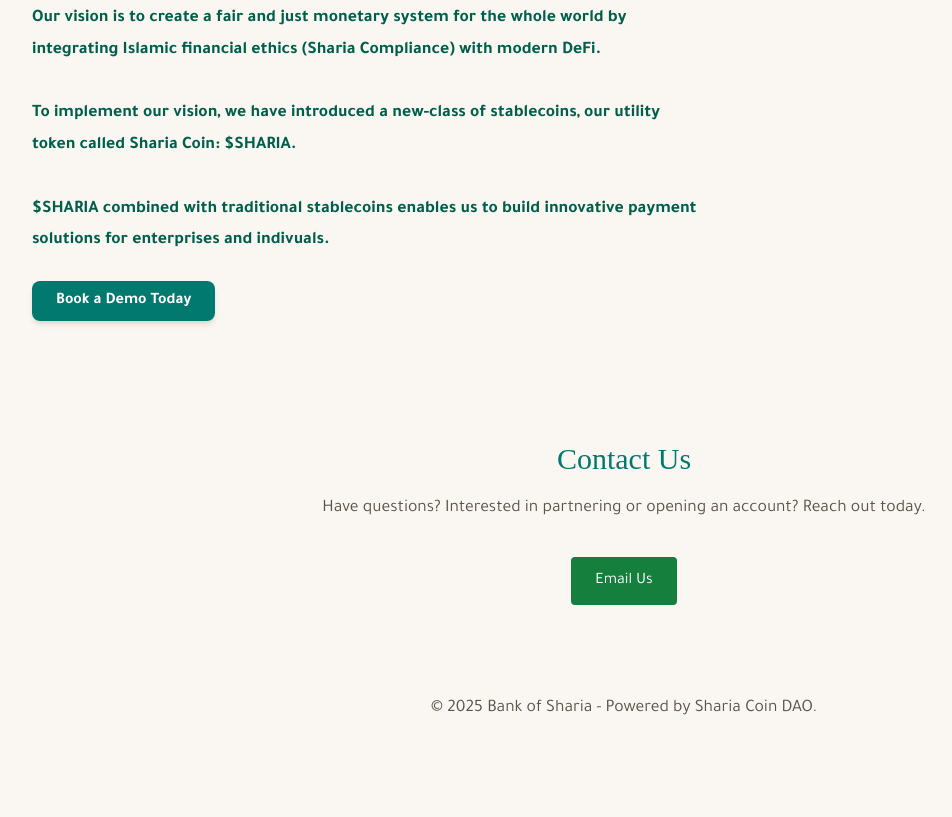
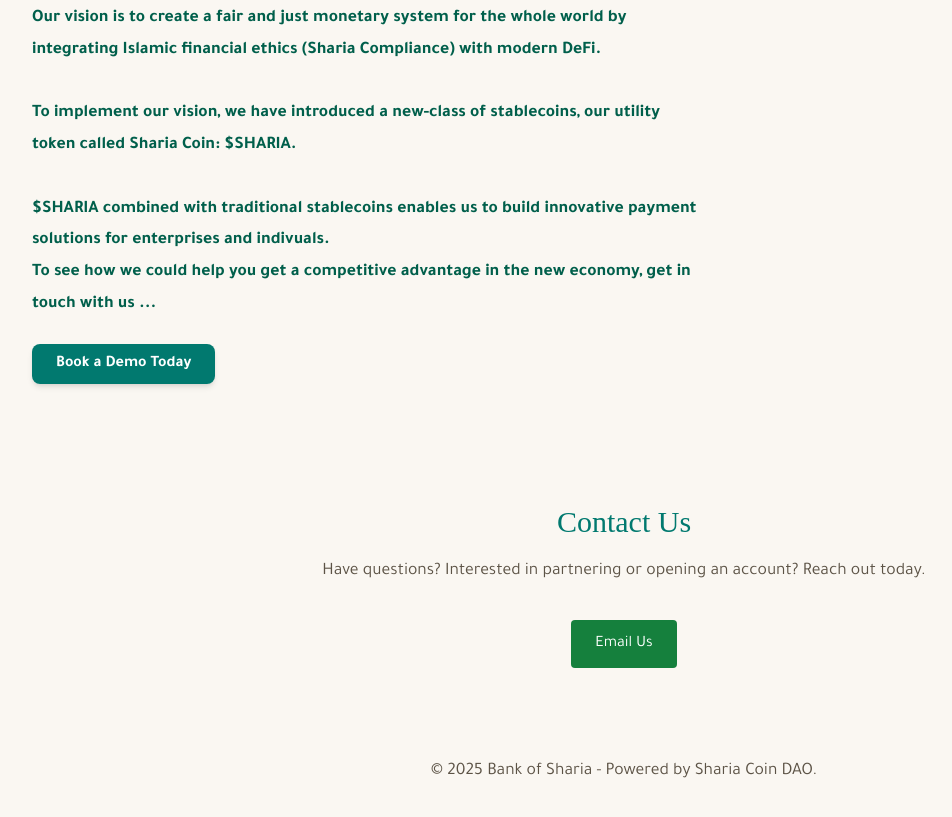
Before and after one commit to alanhamid/bankofsharia, a plain HTML site: page index.html in a window 1280 px wide. Shown: the part 2770-3587 px from the top of the page, without its empty margins (16-968 px from the left). Drawn offline with nearby package versions, Linux system fonts and the light colour scheme; a web font is replaced by a local one.

Commit message:
Update index.html

```diff
--- a/index.html
+++ b/index.html
@@ -153,7 +153,8 @@ window.addEventListener('load', function() {
   <p class="font-semibold max-w-2xl mb-8 text-left text-[#005f4b]"> Sharia Coin DAO governs the Bank of Sharia. 100% decentralized, transparent, Sharia-compliant. $SHARIA tokens and $SCGT governance drive the future of ethical DeFi banking.</p>
   <p class="font-semibold max-w-2xl mb-8 text-left text-[#005f4b]">Our vision is to create a fair and just monetary system for the whole world by integrating Islamic financial ethics (Sharia Compliance) with modern DeFi.</p>
        <p class="font-semibold max-w-2xl mb-8 text-left text-[#005f4b]"> To implement our vision, we have introduced a new-class of stablecoins, our utility token called Sharia Coin: $SHARIA.</p>
-       <p class="font-semibold max-w-2xl mb-8 text-left text-[#005f4b]"> $SHARIA combined with traditional stablecoins enables us to build innovative payment solutions for enterprises and indivuals. </p>
+       <p class="font-semibold max-w-2xl mb-8 text-left text-[#005f4b]"> $SHARIA combined with traditional stablecoins enables us to build innovative payment solutions for enterprises and indivuals.
+         <br> To see how we could help you get a competitive advantage in the new economy, get in touch with us ... </p>
 
  <!-- Call to Action Button -->
         <div class="mt-8 text-left">
```
